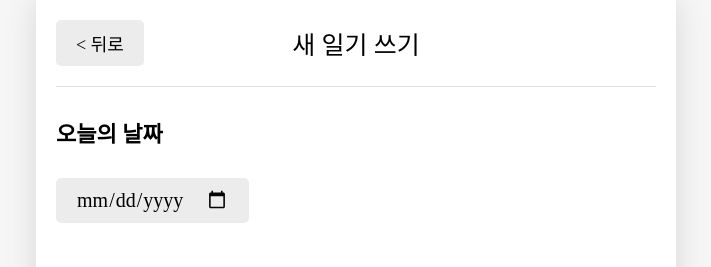
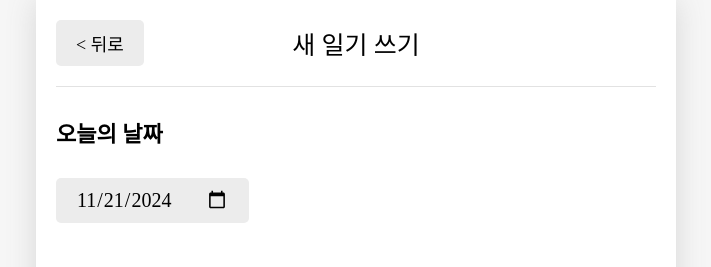
Before and after one commit to yujsoo/onebite-react, a React (Vite) app in the folder section12/: page /new in a window 1280 px wide. Shown: the top 267 px of the page, without its empty margins (284-995 px from the left). Built offline with nearby package versions, Linux system fonts and the light colour scheme; a web font is replaced by a local one.

Commit message:
241126 수업내용 - New 페이지 구현하기 2. 기능(1)

```diff
--- a/section12/src/components/Editor.jsx
+++ b/section12/src/components/Editor.jsx
@@ -2,6 +2,7 @@ import React from 'react'
 import './Editor.css'
 import EmotionItem from './EmotionItem'
 import Button from './Button'
+import { useState } from 'react'
 
 const emotionList = [
     {
@@ -26,14 +27,37 @@ const emotionList = [
     }
 ]
 
+// 데이트 객체를 날짜 -> "2024-02-20" 형태의 문자열로 변환하는 함수
+const getStringDate = (targetDate) => {
+    let year = targetDate.getFullYear();
+    let month = targetDate.getMonth() + 1;
+    let date = targetDate.getDate();
+
+    if (month < 10) {
+        month = `0${month}`;
+    }
+    if (date < 10) {
+        date = `0${date}`
+    }
+    return `${year}-${month}-${date}`
+}
+
+
 const Editor = () => {
+    // 사용자가 입력한 일기 내용
+    const [input, setInput] = useState({
+        createDate:new Date(),
+        emotionId: 3,
+        content:""
+    });
+
     const emotionId = 2;
 
   return (
     <div className='editor'>
         <section className='date-section'>
             <h4>오늘의 날짜</h4>
-            <input type="date" name="" id="" />
+            <input type="date" name="" id="" value={getStringDate(input.createDate)}/>
         </section>
         <section className='emotion-section'>
             <h4>오늘의 감정</h4>
--- a/section12/src/pages/New.jsx
+++ b/section12/src/pages/New.jsx
@@ -2,11 +2,14 @@ import React from 'react'
 import Header from "../components/Header"
 import Button from "../components/Button"
 import Editor from '../components/Editor'
+import { useNavigate } from "react-router-dom"
 
 const New = () => {
+  const nav = useNavigate();
+
   return (
     <div>
-      <Header title={"새 일기 쓰기"} leftChild={<Button text={"< 뒤로"}/>}></Header>
+      <Header title={"새 일기 쓰기"} leftChild={<Button text={"< 뒤로"} onClick={() => nav(-1)}/>}></Header>
       <Editor></Editor>
     </div>
   )
```
